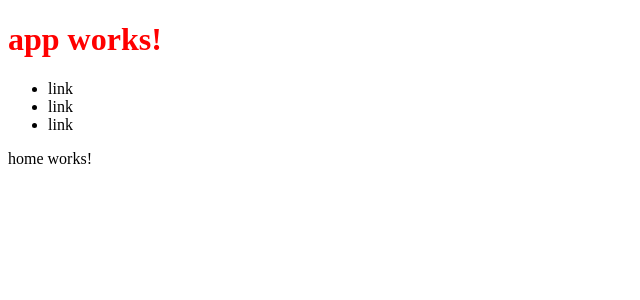
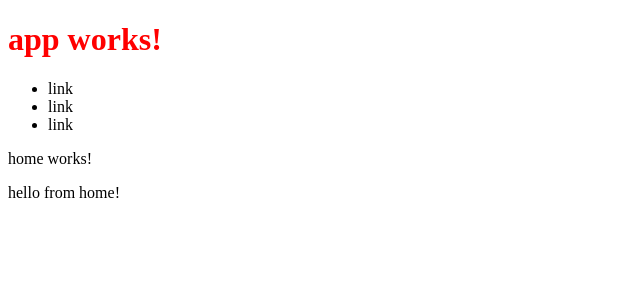
Before and after one commit to dekzitfz/learn-angular2, an Angular app: page / in a window 1280 px wide. Shown: the top 300 px of the page, without its empty margins (0-640 px from the left). Built offline with nearby package versions, Linux system fonts and the light colour scheme.

Commit message:
ng-content directive

```diff
--- a/src/app/app.component.html
+++ b/src/app/app.component.html
@@ -9,5 +9,5 @@
   </nav>
 </header>
 <section id="main">
-  <app-home></app-home>
+  <app-home>hello from home!</app-home>
 </section>
--- a/src/app/home/home.component.html
+++ b/src/app/home/home.component.html
@@ -1,3 +1,4 @@
 <p>
   home works!
 </p>
+<ng-content></ng-content>
```
